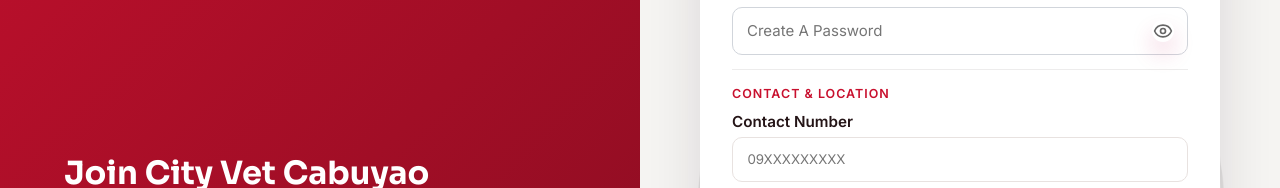
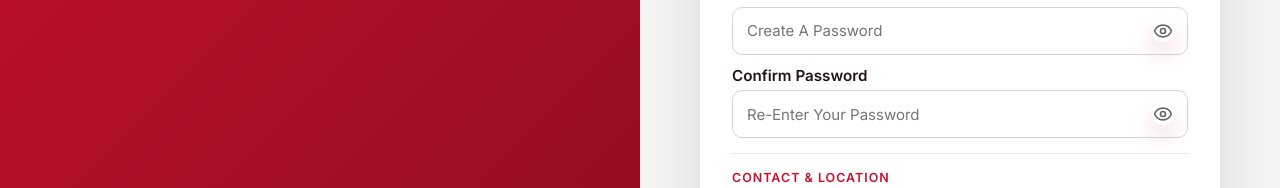
Before and after one commit to MarkOcharan21/City-Vet, a React (Vite) app in the folder frontend/: page /owner/register in a window 1280 px wide. Shown: the part 424-612 px from the top of the page. Built offline with nearby package versions, Linux system fonts and the light colour scheme; no server answers; what chartjs-plugin-datalabels would draw is missing.

Commit message:
Add confirm password field to pet owner registration
Owner signup previously had a single password field. Add a Confirm Password
input with matching client-side validation so typos are caught before submit.

```diff
--- a/frontend/src/pages/owner/OwnerRegister.jsx
+++ b/frontend/src/pages/owner/OwnerRegister.jsx
@@ -30,6 +30,7 @@
     full_name: "",
     email: "",
     password: "",
+    confirmPassword: "",
     contact_number: "",
     address: "",
     barangay: "",
@@ -291,6 +292,17 @@
                   <PasswordChecklist password={form.password} />
                   <FieldError message={fieldErrors.password} />
                 </div>
+
+                <div className="auth-field">
+                  <label htmlFor="confirmPassword">Confirm Password</label>
+                  <PasswordInput
+                    name="confirmPassword"
+                    value={form.confirmPassword}
+                    onChange={handleChange}
+                    placeholder="Re-enter your password"
+                  />
+                  <FieldError message={fieldErrors.confirmPassword} />
+                </div>
               </section>
 
               <section className="auth-form-section">
--- a/frontend/src/utils/validation.js
+++ b/frontend/src/utils/validation.js
@@ -144,6 +144,7 @@
   if (!isValidEmail(data.email)) errors.email = 'Enter a valid email address.';
   const passwordError = getPasswordError(data.password);
   if (passwordError) errors.password = passwordError;
+  if (data.password !== data.confirmPassword) errors.confirmPassword = 'Passwords do not match.';
   const phoneError = getPhoneError(trim(data.contact_number));
   if (phoneError) errors.contact_number = phoneError;
   if (!isValidBarangay(data.barangay)) errors.barangay = 'Select a valid barangay in Cabuyao.';
```
